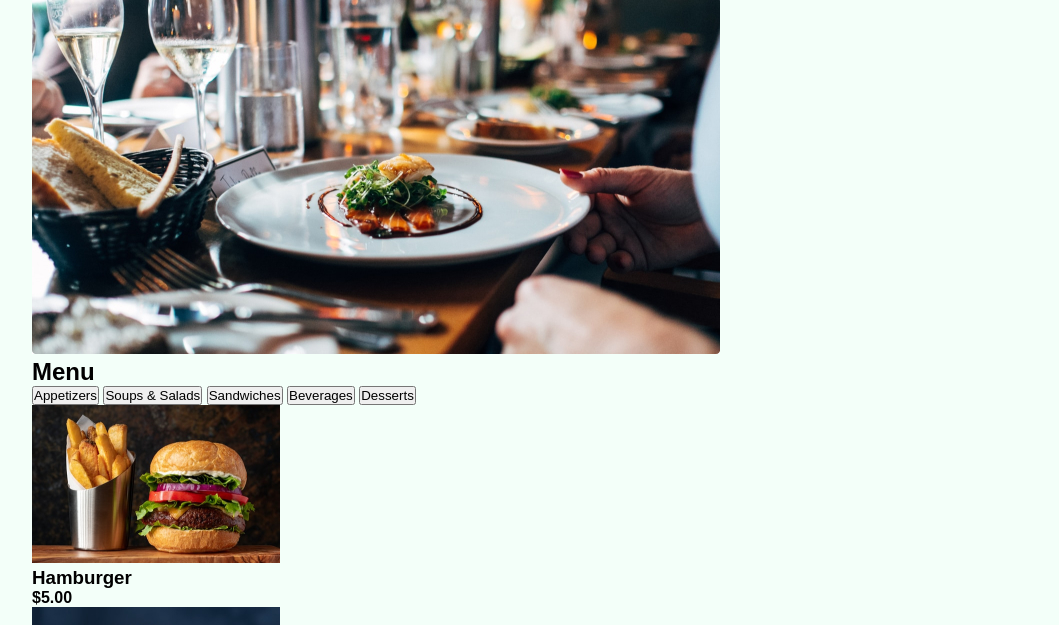
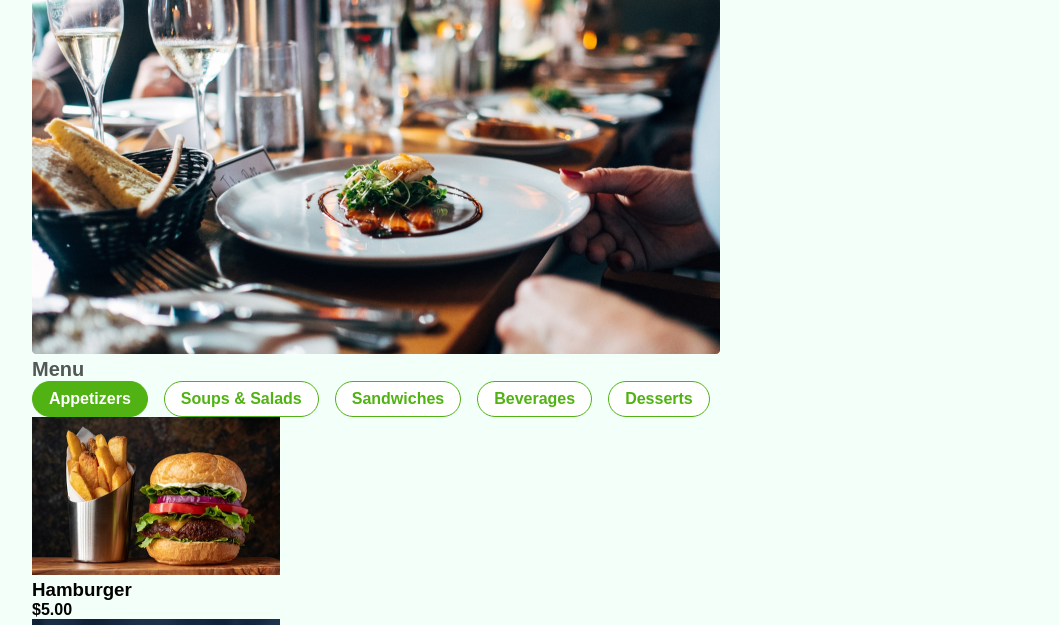
Before and after one commit to harounach/holiday-restaurant, a website built with webpack: page public/index.html in a window 1280 px wide. Shown: the part 134-759 px from the top of the page, without its empty margins (110-1169 px from the left). Built offline with nearby package versions, Linux system fonts and the light colour scheme.

Commit message:
Create chip component

```diff
--- a/src/sass/base/_base.scss
+++ b/src/sass/base/_base.scss
@@ -23,3 +23,9 @@ body {
   max-width: 996px;
   margin: auto;
 }
+
+.title {
+  font-size: 20px;
+  font-weight: 600;
+  color: rgba($color: #000000, $alpha: 0.66);
+}
--- /dev/null
+++ b/src/sass/components/_chip.scss
@@ -0,0 +1,28 @@
+@use "../abstracts/variables" as vars;
+
+// chip
+.chip {
+  display: flex;
+  justify-content: center;
+  align-items: center;
+  padding: 0.5rem 1rem;
+  border: 1px solid vars.$primary-color;
+  border-radius: 1.5rem;
+  background-color: #fff;
+  color: vars.$primary-color;
+  font-size: 1rem;
+  font-weight: 600;
+
+  // chip--active
+  &--active {
+    background-color: vars.$primary-color;
+    color: #fff;
+  }
+}
+
+// chip-group
+.chip-group {
+  display: flex;
+  gap: 1rem;
+  flex-wrap: wrap;
+}
--- a/src/sass/main.scss
+++ b/src/sass/main.scss
@@ -20,6 +20,7 @@
 // <components>
 @use "./components/appbar";
 @use "./components/button";
+@use "./components/chip";
 
 // <pages>
 @use "./pages/home.scss";
```
